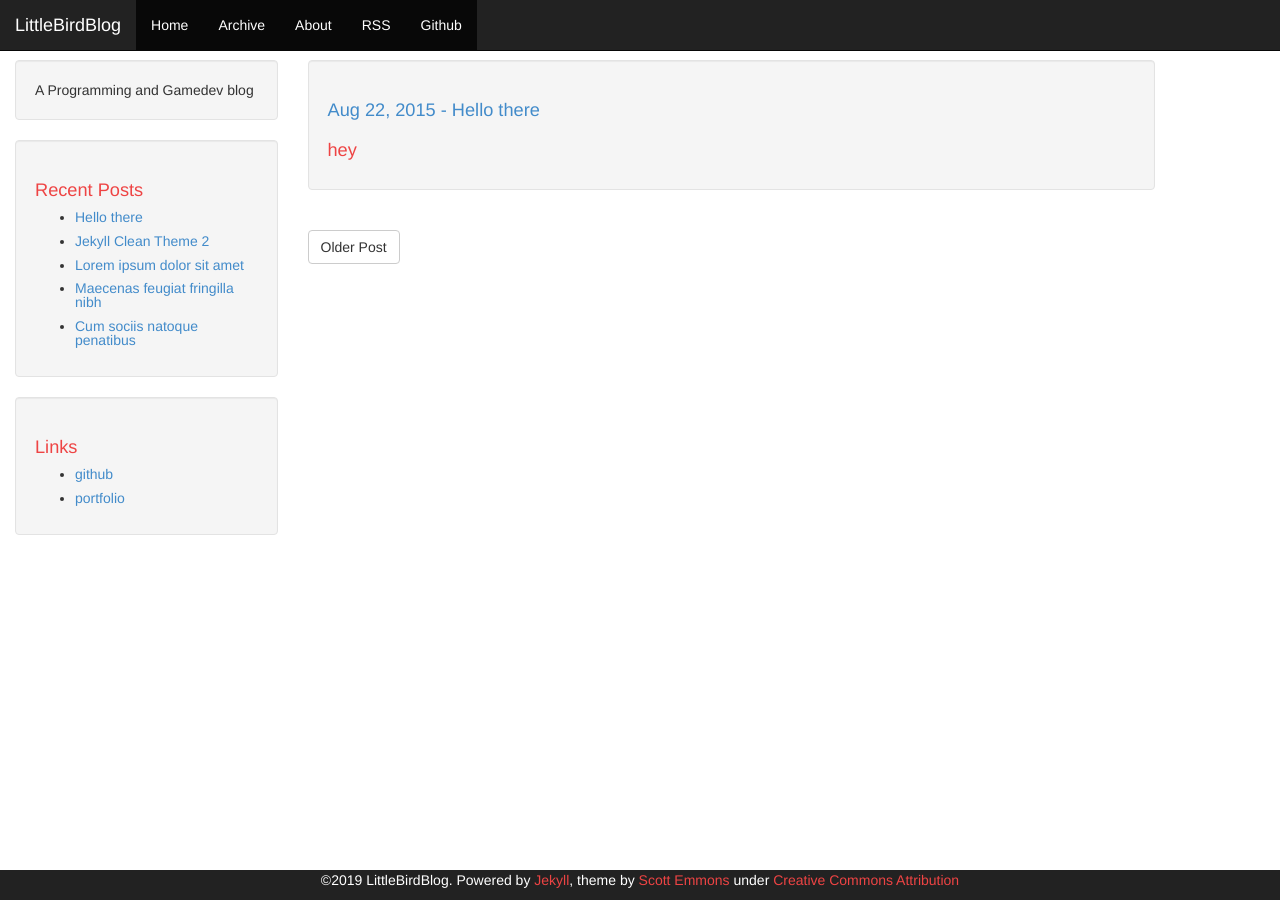
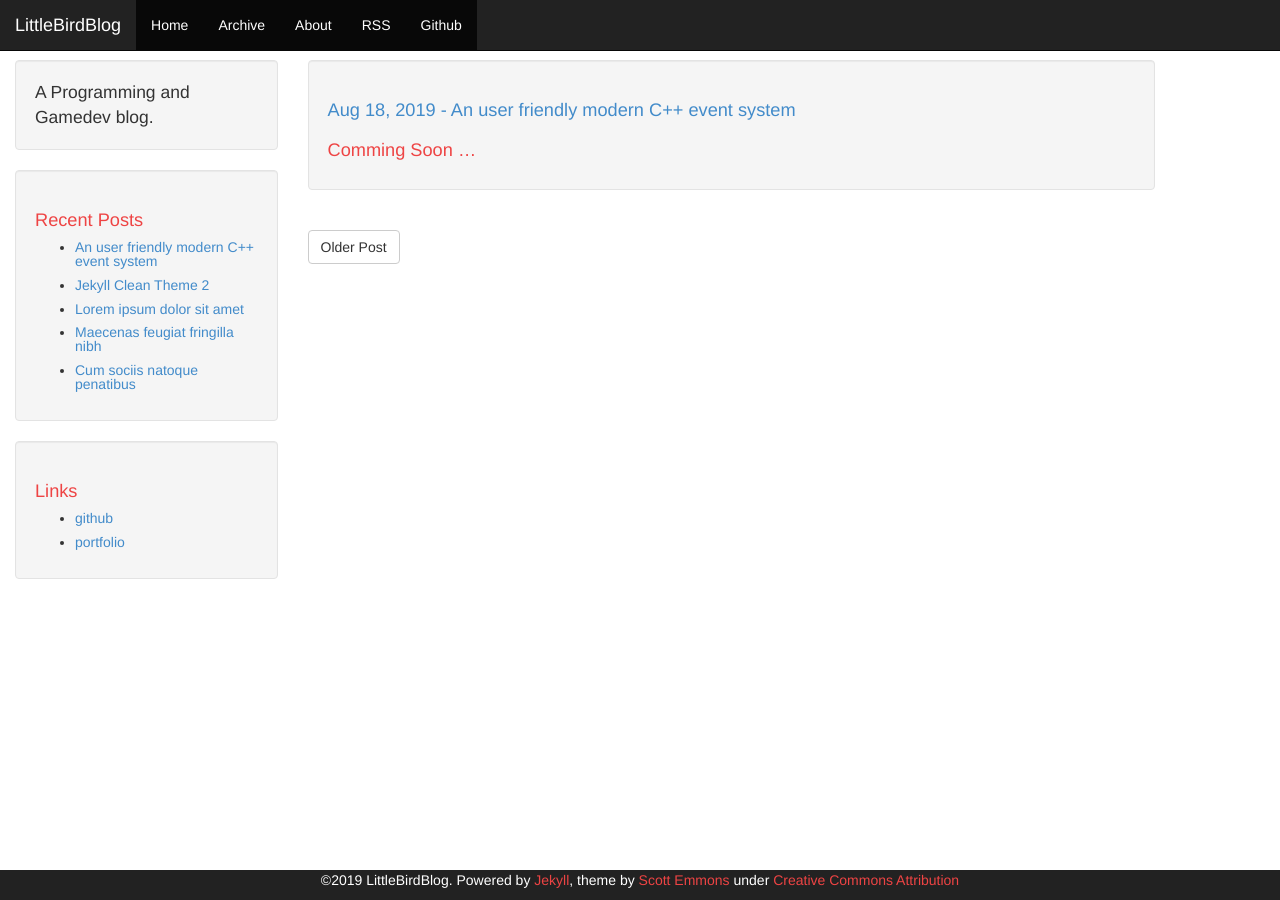
Before and after one commit to blackbird806/LittleBirdBlog, a Jekyll site: the page built from blog/_posts/2015-08-22-Hello-there.md, in a window 1280 px wide. Built offline with Jekyll 4.4.1, drawn with Linux system fonts in a browser that asks for light colours.

Commit message:
minor tweaks

```diff
--- a/blog/_config.yml
+++ b/blog/_config.yml
@@ -1,7 +1,7 @@
 # Jekyll configuration
 
 name: LittleBirdBlog
-description: A Programming and Gamedev blog
+description: A Programming and Gamedev blog.
 
 # url is currently only used only for the RSS feed in feed.xml
 url: http://127.0.0.1:4000
--- a/blog/_includes/sidebar.html
+++ b/blog/_includes/sidebar.html
@@ -1,4 +1,4 @@
-<div class="sidebar well">
+<div class="sidebar well", style="font-size:125%">
 {{ site.description }}
 </div>
 
--- a/blog/_posts/2015-08-22-Hello-there.md
+++ b/blog/_posts/2015-08-22-Hello-there.md
@@ -1,7 +1,8 @@
 ---
 layout: post
-title: "Hello there"
-date: 2015-08-22 16:25:06 -0700
+title: "An user friendly modern C++ event system"
+date: 2019-08-18
 comments: false
 ---
-# hey
+
+# Comming Soon ...
```
Also changed, not shown: blog/about.md (+2 -2 lines).
